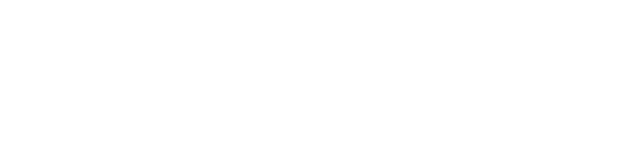
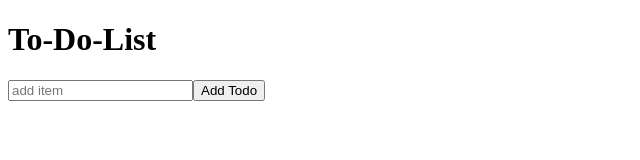
Before and after one commit to acciojob/todo-react-SoumyaRanjan63, a React app: page / in a window 1280 px wide. Shown: the whole page, without its empty margins (0-640 px from the left). Built offline with nearby package versions, Linux system fonts and the light colour scheme.

Commit message:
first commit

```diff
--- a/src/components/App.js
+++ b/src/components/App.js
@@ -1,13 +1,55 @@
-
-import React from "react";
+import React, { useState } from "react";
 import './../styles/App.css';
 
 const App = () => {
+  const [todolist, setTodolist] = useState([]);
+  const [taskInput, setTaskInput] = useState("");
+
+  const addTodo = () => {
+    if (taskInput.trim() !== "") {
+      // Add the task to the todolist array
+      setTodolist([...todolist, taskInput]);
+
+      // Clear the input field
+      setTaskInput("");
+    }
+  };
+
+  const handleInputChange = (event) => {
+    // Update the taskInput state when the input value changes
+    setTaskInput(event.target.value);
+  };
+
+  const deleteTodo = (index) => {
+    // Create a copy of the todolist without the task at the specified index
+    const updatedTodolist = [...todolist.slice(0, index), ...todolist.slice(index + 1)];
+    setTodolist(updatedTodolist);
+  };
+
   return (
     <div>
-        {/* Do not remove the main div */}
+      <h1>To-Do-List</h1>
+      <input
+        type="text"
+        className="text-inpt"
+        placeholder="add item"
+        value={taskInput}
+        onChange={handleInputChange}
+      />
+      <button type="button" onClick={addTodo}>
+        Add Todo
+      </button>
+
+      <ul>
+        {todolist.map((task, index) => (
+          <li key={index}>
+            {task}
+            <button onClick={() => deleteTodo(index)}>Delete</button>
+          </li>
+        ))}
+      </ul>
     </div>
-  )
-}
+  );
+};
 
-export default App
+export default App;
```
Also changed, not shown: src/index.html (+1 -0 lines), 1 other file.
